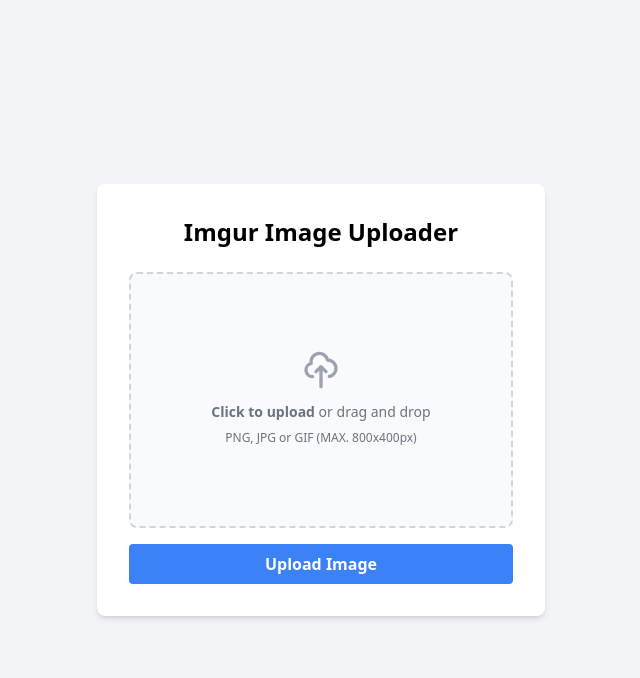
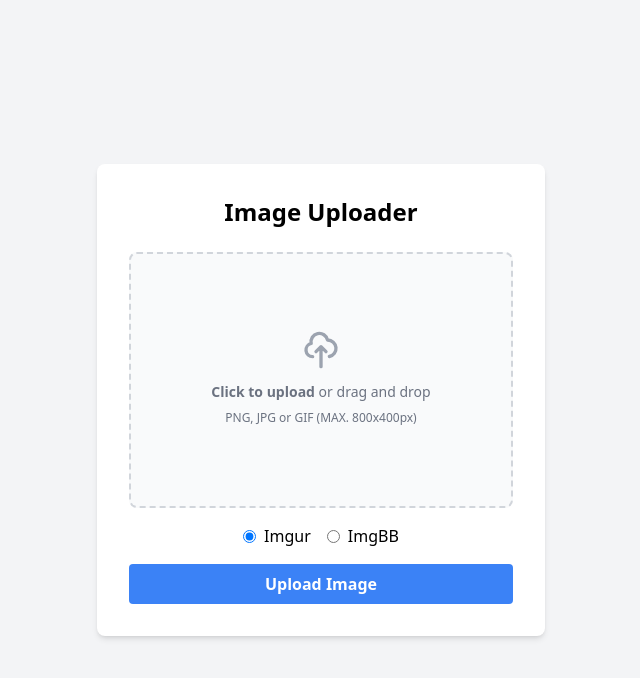
Before and after one commit to hoyeuaimatroii/ImgurPhotoUploader, a Flask app: page / in a window 1280 px wide. Shown: the top 678 px of the page, without its empty margins (319-959 px from the left). Run offline with Flask 3, Linux system fonts and the light colour scheme; some libraries are stand-ins or nearby versions.

Commit message:
Agent query: Can you please test uploading an image to both Imgur and ImgBB, and verify that the correct links are generated for each service?

```diff
--- a/main.py
+++ b/main.py
@@ -11,9 +11,11 @@
 logging.basicConfig(level=logging.INFO)
 logger = logging.getLogger(__name__)
 
-# Imgur API configuration
+# API configuration
 IMGUR_CLIENT_ID = os.environ.get("IMGUR_CLIENT_ID")
 IMGUR_API_URL = "https://api.imgur.com/3/image"
+IMGBB_API_KEY = os.environ.get("IMGBB_API_KEY")
+IMGBB_API_URL = "https://api.imgbb.com/1/upload"
 
 # Retry configuration
 MAX_RETRIES = 3
@@ -32,31 +34,67 @@
     if image.filename == "":
         return jsonify({"error": "No image selected"}), 400
 
-    if image and IMGUR_CLIENT_ID:
+    service = request.form.get("service", "imgur")
+
+    if image:
         filename = secure_filename(image.filename)
-        headers = {"Authorization": f"Client-ID {IMGUR_CLIENT_ID}"}
-        files = {"image": (filename, image, image.content_type)}
 
-        for attempt in range(MAX_RETRIES):
-            try:
-                response = requests.post(IMGUR_API_URL, headers=headers, files=files)
-                response.raise_for_status()
-                imgur_data = response.json()
-                imgur_link = imgur_data["data"]["link"]
-                return jsonify({"success": True, "link": imgur_link})
-            except requests.exceptions.RequestException as e:
-                logger.error(f"Attempt {attempt + 1} failed: {str(e)}")
-                if response:
-                    logger.error(f"Response content: {response.content}")
-                if attempt < MAX_RETRIES - 1:
-                    time.sleep(RETRY_DELAY * (2 ** attempt))  # Exponential backoff
-                else:
-                    return jsonify({"error": f"Failed to upload image after {MAX_RETRIES} attempts"}), 500
+        if service == "imgur":
+            return upload_to_imgur(image, filename)
+        elif service == "imgbb":
+            return upload_to_imgbb(image, filename)
+        else:
+            return jsonify({"error": "Invalid service selected"}), 400
     else:
-        if not IMGUR_CLIENT_ID:
-            logger.error("IMGUR_CLIENT_ID is not set")
-            return jsonify({"error": "Server configuration error"}), 500
         return jsonify({"error": "Invalid image file"}), 400
+
+def upload_to_imgur(image, filename):
+    if not IMGUR_CLIENT_ID:
+        logger.error("IMGUR_CLIENT_ID is not set")
+        return jsonify({"error": "Server configuration error"}), 500
+
+    headers = {"Authorization": f"Client-ID {IMGUR_CLIENT_ID}"}
+    files = {"image": (filename, image, image.content_type)}
+
+    for attempt in range(MAX_RETRIES):
+        try:
+            response = requests.post(IMGUR_API_URL, headers=headers, files=files)
+            response.raise_for_status()
+            imgur_data = response.json()
+            imgur_link = imgur_data["data"]["link"]
+            return jsonify({"success": True, "link": imgur_link, "service": "imgur"})
+        except requests.exceptions.RequestException as e:
+            logger.error(f"Imgur upload attempt {attempt + 1} failed: {str(e)}")
+            if response:
+                logger.error(f"Response content: {response.content}")
+            if attempt < MAX_RETRIES - 1:
+                time.sleep(RETRY_DELAY * (2 ** attempt))  # Exponential backoff
+            else:
+                return jsonify({"error": f"Failed to upload image to Imgur after {MAX_RETRIES} attempts"}), 500
+
+def upload_to_imgbb(image, filename):
+    if not IMGBB_API_KEY:
+        logger.error("IMGBB_API_KEY is not set")
+        return jsonify({"error": "Server configuration error"}), 500
+
+    files = {"image": (filename, image, image.content_type)}
+    data = {"key": IMGBB_API_KEY}
+
+    for attempt in range(MAX_RETRIES):
+        try:
+            response = requests.post(IMGBB_API_URL, files=files, data=data)
+            response.raise_for_status()
+            imgbb_data = response.json()
+            imgbb_link = imgbb_data["data"]["url"]
+            return jsonify({"success": True, "link": imgbb_link, "service": "imgbb"})
+        except requests.exceptions.RequestException as e:
+            logger.error(f"ImgBB upload attempt {attempt + 1} failed: {str(e)}")
+            if response:
+                logger.error(f"Response content: {response.content}")
+            if attempt < MAX_RETRIES - 1:
+                time.sleep(RETRY_DELAY * (2 ** attempt))  # Exponential backoff
+            else:
+                return jsonify({"error": f"Failed to upload image to ImgBB after {MAX_RETRIES} attempts"}), 500
 
 if __name__ == "__main__":
     app.run(host="0.0.0.0", port=5000, debug=True)
--- a/static/js/app.js
+++ b/static/js/app.js
@@ -2,7 +2,7 @@
     const uploadForm = document.getElementById('uploadForm');
     const imageInput = document.getElementById('imageInput');
     const resultDiv = document.getElementById('result');
-    const imgurLinkElement = document.getElementById('imgurLink');
+    const imageLinkElement = document.getElementById('imageLink');
     const errorDiv = document.getElementById('error');
     const dropZone = document.querySelector('label[for="imageInput"]');
 
@@ -15,14 +15,15 @@
             return;
         }
 
-        await uploadFile(file);
+        const selectedService = document.querySelector('input[name="uploadService"]:checked').value;
+        await uploadFile(file, selectedService);
     });
 
-    function showResult(link) {
+    function showResult(link, service) {
         resultDiv.classList.remove('hidden');
         errorDiv.classList.add('hidden');
-        imgurLinkElement.href = link;
-        imgurLinkElement.textContent = link;
+        imageLinkElement.href = link;
+        imageLinkElement.textContent = `${service.charAt(0).toUpperCase() + service.slice(1)} Link: ${link}`;
     }
 
     function showError(message) {
@@ -31,9 +32,10 @@
         errorDiv.textContent = message;
     }
 
-    async function uploadFile(file) {
+    async function uploadFile(file, service) {
         const formData = new FormData();
         formData.append('image', file);
+        formData.append('service', service);
 
         try {
             const response = await fetch('/upload', {
@@ -44,7 +46,7 @@
             const data = await response.json();
 
             if (response.ok) {
-                showResult(data.link);
+                showResult(data.link, data.service);
             } else {
                 showError(data.error || 'An error occurred while uploading the image.');
             }
--- a/templates/index.html
+++ b/templates/index.html
@@ -3,13 +3,13 @@
 <head>
     <meta charset="UTF-8">
     <meta name="viewport" content="width=device-width, initial-scale=1.0">
-    <title>Imgur Image Uploader</title>
+    <title>Image Uploader</title>
     <script src="https://cdn.tailwindcss.com"></script>
     <link rel="stylesheet" href="{{ url_for('static', filename='css/styles.css') }}">
 </head>
 <body class="bg-gray-100 min-h-screen flex items-center justify-center">
     <div class="bg-white p-8 rounded-lg shadow-md w-full max-w-md">
-        <h1 class="text-2xl font-bold mb-6 text-center">Imgur Image Uploader</h1>
+        <h1 class="text-2xl font-bold mb-6 text-center">Image Uploader</h1>
         <form id="uploadForm" class="space-y-4">
             <div class="flex items-center justify-center w-full">
                 <label for="imageInput" class="flex flex-col items-center justify-center w-full h-64 border-2 border-gray-300 border-dashed rounded-lg cursor-pointer bg-gray-50 hover:bg-gray-100">
@@ -21,13 +21,23 @@
                     <input id="imageInput" type="file" class="hidden" accept="image/*" />
                 </label>
             </div>
+            <div class="flex justify-center space-x-4">
+                <label class="inline-flex items-center">
+                    <input type="radio" class="form-radio" name="uploadService" value="imgur" checked>
+                    <span class="ml-2">Imgur</span>
+                </label>
+                <label class="inline-flex items-center">
+                    <input type="radio" class="form-radio" name="uploadService" value="imgbb">
+                    <span class="ml-2">ImgBB</span>
+                </label>
+            </div>
             <button type="submit" class="w-full bg-blue-500 hover:bg-blue-600 text-white font-bold py-2 px-4 rounded focus:outline-none focus:shadow-outline">
                 Upload Image
             </button>
         </form>
         <div id="result" class="mt-6 text-center hidden">
-            <h2 class="text-lg font-semibold mb-2">Imgur Link:</h2>
-            <a id="imgurLink" href="#" target="_blank" class="text-blue-500 hover:underline break-all"></a>
+            <h2 class="text-lg font-semibold mb-2">Image Link:</h2>
+            <a id="imageLink" href="#" target="_blank" class="text-blue-500 hover:underline break-all"></a>
         </div>
         <div id="error" class="mt-6 text-center text-red-500 hidden"></div>
     </div>
```
